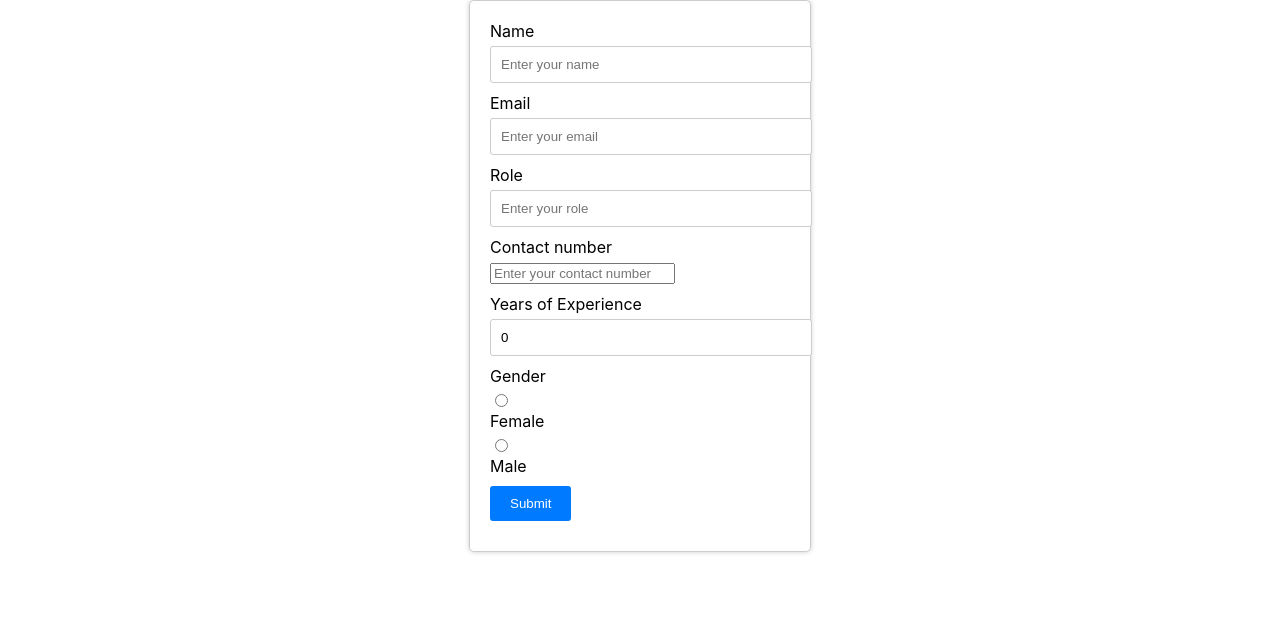
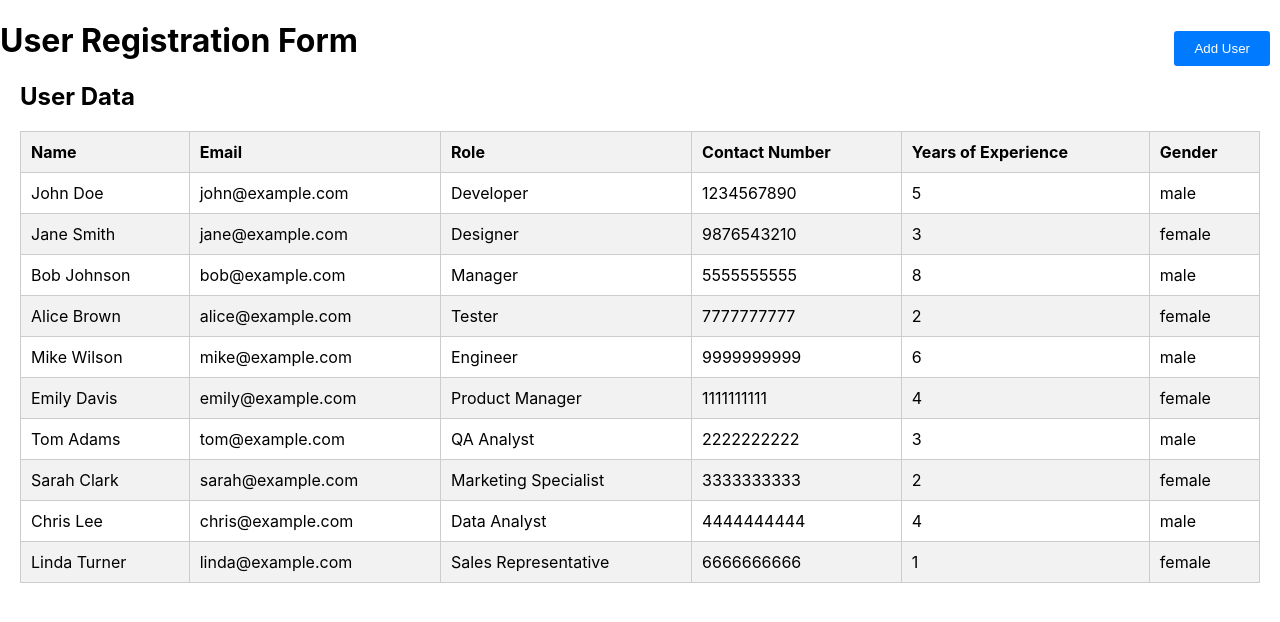
Before and after one commit to Asmirkhan007/Task-Tracking-System, a React (Create React App) app: page /users in a window 1280 px wide. Shown: the top 622 px of the page. Built offline with nearby package versions, Linux system fonts and the light colour scheme.

Commit message:
user table, user form is completed with routes

```diff
--- a/package.json
+++ b/package.json
@@ -9,6 +9,7 @@
     "react": "^18.2.0",
     "react-dom": "^18.2.0",
     "react-hook-form": "^7.47.0",
+    "react-router-dom": "^6.17.0",
     "react-scripts": "5.0.1",
     "web-vitals": "^2.1.4"
   },
--- /dev/null
+++ b/src/App.js
@@ -0,0 +1,15 @@
+import React from "react";
+import { Routes, Route } from "react-router-dom";
+import Users from "./components/user-component/Users";
+import UserForm from "./components/user-component/UserForm";
+import Home from "./Home";
+
+export default function App() {
+  return (
+    <Routes>
+      <Route path="/" element={<Home />} />
+      <Route path="/users" element={<Users />} />
+      <Route path="/adduser" element={<UserForm />} />
+    </Routes>
+  );
+}
--- a/src/Home.js
+++ b/src/Home.js
@@ -1,11 +1,5 @@
-import React from 'react'
-import User from './components/user-component/User';
+import React from "react";
 
 export default function Home() {
-  return (
-    <>
-      {/* <div>Home</div> */}
-      <User/>
-    </>
-  );
+  return <h1>I am the Home Page</h1>;
 }
--- a/src/components/user-component/User.js
+++ /dev/null
@@ -1,12 +0,0 @@
-import React from 'react'
-import UserForm from './UserForm'
-
-export default function User() {
-  return (
-    <div>
-        <div>
-            <UserForm/>
-        </div>
-    </div>
-  )
-}
--- a/src/components/user-component/UserForm.js
+++ b/src/components/user-component/UserForm.js
@@ -24,6 +24,7 @@ export default function UserForm() {
 
   return (
     <>
+      <h1> Add New User</h1>
       <div className="form-control">
         <form onSubmit={handleSubmit(onSubmit)}>
           <div className="form-element">
--- /dev/null
+++ b/src/components/user-component/UserTable.css
@@ -0,0 +1,51 @@
+/* UserTable.css */
+.table-container {
+  margin: 20px;
+}
+
+table {
+  width: 100%;
+  border-collapse: collapse;
+}
+
+th {
+  background-color: #f2f2f2;
+  font-weight: bold;
+  text-align: left;
+  padding: 10px;
+  border: 1px solid #ccc;
+}
+
+td {
+  padding: 10px;
+  border: 1px solid #ccc;
+}
+
+tr:nth-child(even) {
+  background-color: #f2f2f2;
+}
+
+tr:hover {
+  background-color: #e0e0e0;
+}
+
+h2 {
+  font-size: 24px;
+  margin: 0 0 20px 0;
+}
+
+/* Responsive Styles */
+@media (max-width: 768px) {
+  table {
+    font-size: 14px;
+  }
+
+  th,
+  td {
+    padding: 8px;
+  }
+
+  h2 {
+    font-size: 20px;
+  }
+}
--- /dev/null
+++ b/src/components/user-component/UserTable.js
@@ -0,0 +1,34 @@
+import React from "react";
+import "./UserTable.css";
+
+export default function UserTable({ users }) {
+  return (
+    <div className="table-container">
+      <h2>User Data</h2>
+      <table>
+        <thead>
+          <tr>
+            <th>Name</th>
+            <th>Email</th>
+            <th>Role</th>
+            <th>Contact Number</th>
+            <th>Years of Experience</th>
+            <th>Gender</th>
+          </tr>
+        </thead>
+        <tbody>
+          {users.map((user, index) => (
+            <tr key={index}>
+              <td>{user.name}</td>
+              <td>{user.email}</td>
+              <td>{user.role}</td>
+              <td>{user.number}</td>
+              <td>{user.experience}</td>
+              <td>{user.gender}</td>
+            </tr>
+          ))}
+        </tbody>
+      </table>
+    </div>
+  );
+}
--- /dev/null
+++ b/src/components/user-component/Users.css
@@ -0,0 +1,10 @@
+/* Users.css */
+.users-container {
+  position: relative;
+}
+
+.add-user-button {
+  position: absolute;
+  top: 10px;
+  right: 10px;
+}
--- /dev/null
+++ b/src/components/user-component/Users.js
@@ -0,0 +1,26 @@
+import React, { useState } from "react";
+import { Link } from "react-router-dom";
+import UserTable from "./UserTable";
+import userArray from "./userArray";
+import "./Users.css"; // Import the CSS file
+
+export default function Users() {
+  const [users, setUsers] = useState(userArray);
+
+  const addUser = (user) => {
+    setUsers([...users, user]);
+  };
+
+  return (
+    <div className="App users-container">
+      {" "}
+      {/* Apply the "users-container" class */}
+      <h1>User Registration Form</h1>
+      <Link to="/adduser">
+        <button className="add-user-button">Add User</button>{" "}
+        {/* Apply the "add-user-button" class */}
+      </Link>
+      <UserTable users={users} />
+    </div>
+  );
+}
--- /dev/null
+++ b/src/components/user-component/userArray.js
@@ -0,0 +1,84 @@
+const userArray = [
+  {
+    name: "John Doe",
+    email: "john@example.com",
+    role: "Developer",
+    number: "1234567890",
+    experience: 5,
+    gender: "male",
+  },
+  {
+    name: "Jane Smith",
+    email: "jane@example.com",
+    role: "Designer",
+    number: "9876543210",
+    experience: 3,
+    gender: "female",
+  },
+  {
+    name: "Bob Johnson",
+    email: "bob@example.com",
+    role: "Manager",
+    number: "5555555555",
+    experience: 8,
+    gender: "male",
+  },
+  {
+    name: "Alice Brown",
+    email: "alice@example.com",
+    role: "Tester",
+    number: "7777777777",
+    experience: 2,
+    gender: "female",
+  },
+  {
+    name: "Mike Wilson",
+    email: "mike@example.com",
+    role: "Engineer",
+    number: "9999999999",
+    experience: 6,
+    gender: "male",
+  },
+  {
+    name: "Emily Davis",
+    email: "emily@example.com",
+    role: "Product Manager",
+    number: "1111111111",
+    experience: 4,
+    gender: "female",
+  },
+  {
+    name: "Tom Adams",
+    email: "tom@example.com",
+    role: "QA Analyst",
+    number: "2222222222",
+    experience: 3,
+    gender: "male",
+  },
+  {
+    name: "Sarah Clark",
+    email: "sarah@example.com",
+    role: "Marketing Specialist",
+    number: "3333333333",
+    experience: 2,
+    gender: "female",
+  },
+  {
+    name: "Chris Lee",
+    email: "chris@example.com",
+    role: "Data Analyst",
+    number: "4444444444",
+    experience: 4,
+    gender: "male",
+  },
+  {
+    name: "Linda Turner",
+    email: "linda@example.com",
+    role: "Sales Representative",
+    number: "6666666666",
+    experience: 1,
+    gender: "female",
+  },
+];
+
+export default userArray;
--- a/src/index.js
+++ b/src/index.js
@@ -1,17 +1,17 @@
-import React from 'react';
-import ReactDOM from 'react-dom/client';
-import './index.css';
-import Home from './Home';
-import reportWebVitals from './reportWebVitals';
+import React from "react";
+import ReactDOM from "react-dom";
+import "./index.css";
+import reportWebVitals from "./reportWebVitals";
+import { BrowserRouter } from "react-router-dom";
+import App from "./App";
 
-const root = ReactDOM.createRoot(document.getElementById('root'));
-root.render(
+ReactDOM.render(
   <React.StrictMode>
-    <Home />
-  </React.StrictMode>
+    <BrowserRouter>
+      <App />
+    </BrowserRouter>
+  </React.StrictMode>,
+  document.getElementById("root")
 );
 
-// If you want to start measuring performance in your app, pass a function
-// to log results (for example: reportWebVitals(console.log))
-// or send to an analytics endpoint. Learn more: https://bit.ly/CRA-vitals
 reportWebVitals();
```
Also changed, not shown: src/components/user-component/UserData.js (added), 1 other file (tests, documents, lock files or other folders).
